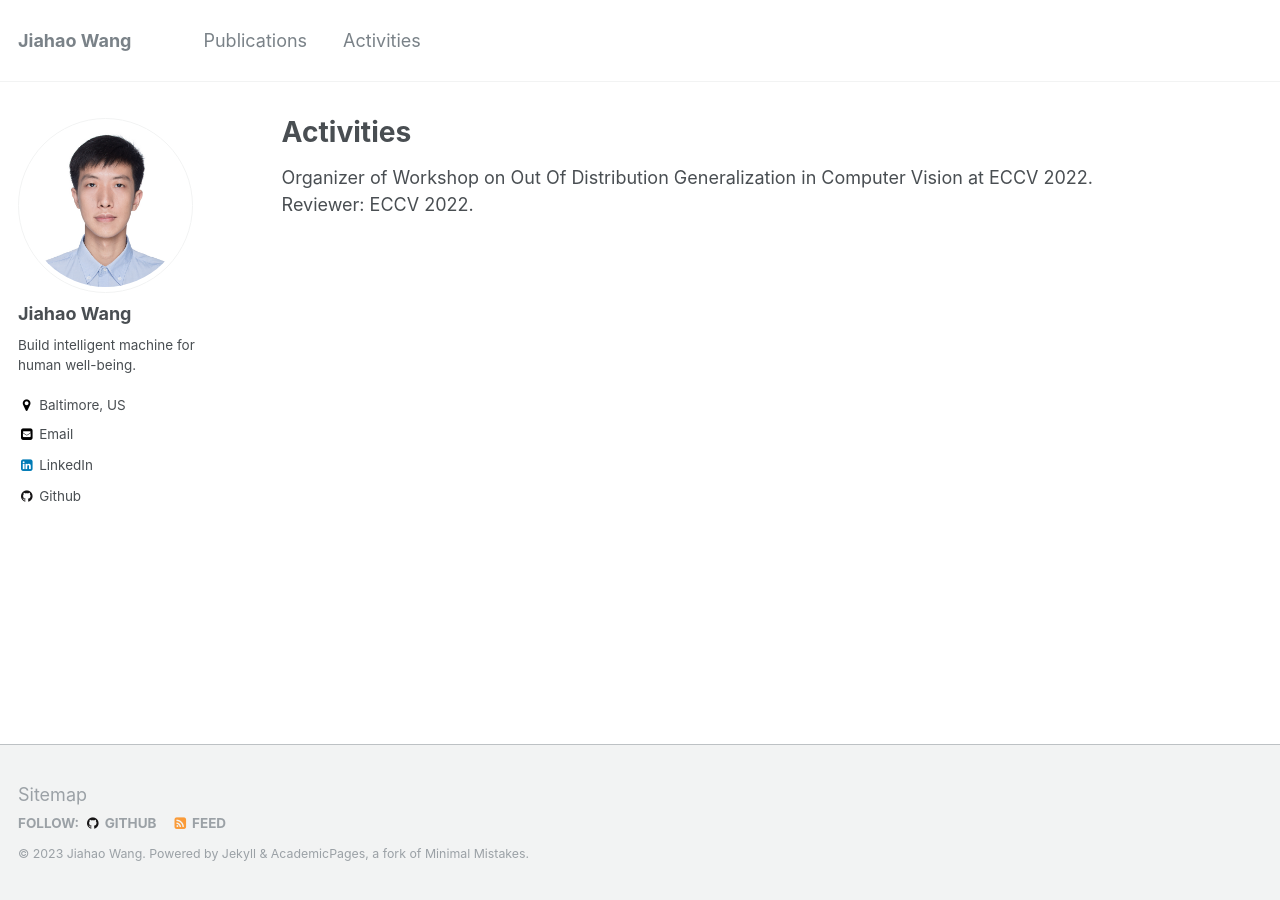
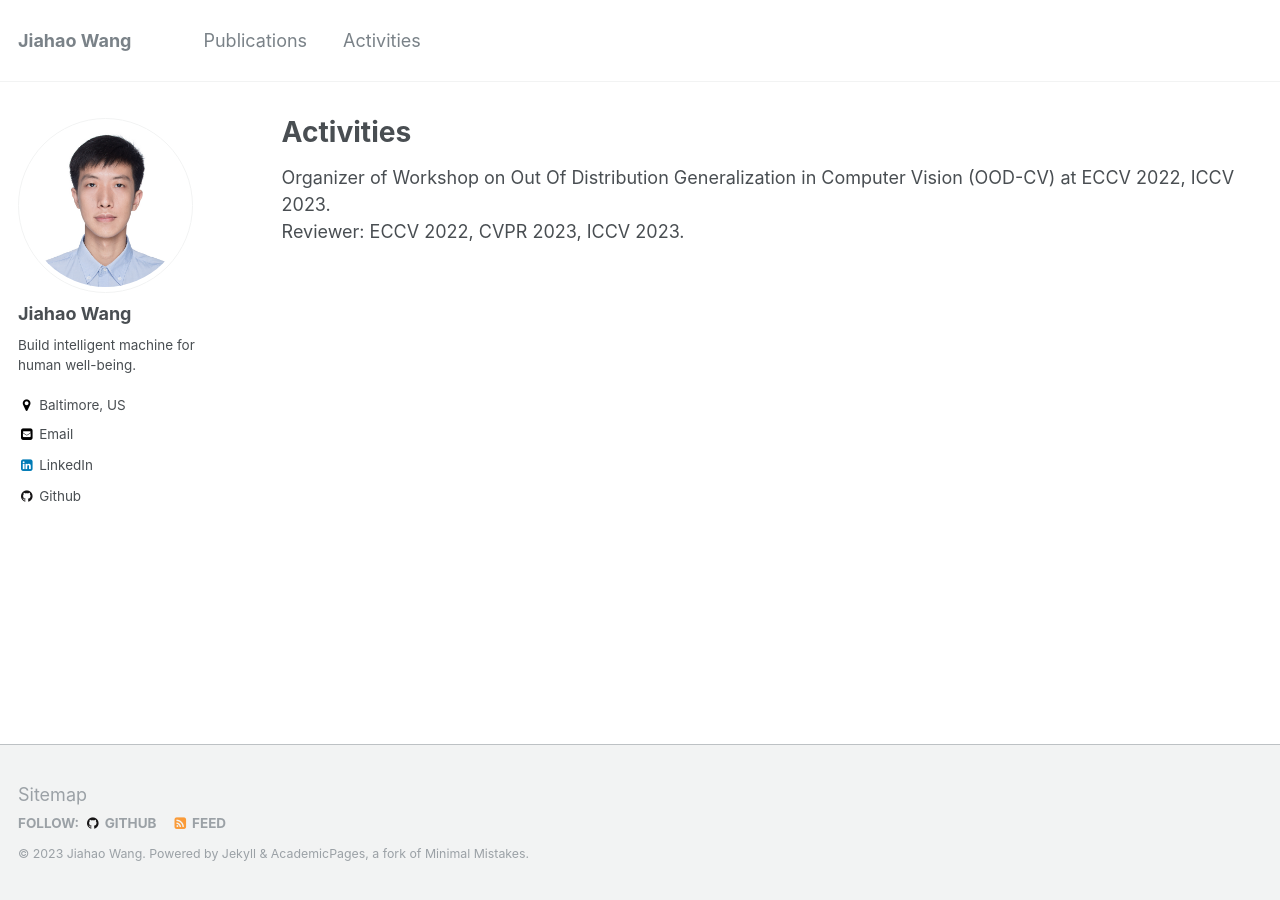
Before and after one commit to JiahaoPlus/JiahaoPlus.github.io, a Jekyll site: the page built from _pages/activities.md, in a window 1280 px wide. Built offline with Jekyll 4.4.1, drawn with Linux system fonts in a browser that asks for light colours.

Commit message:
update activities

```diff
--- a/_pages/activities.md
+++ b/_pages/activities.md
@@ -4,5 +4,5 @@ title: "Activities"
 permalink: /activities/
 author_profile: true
 ---
-Organizer of Workshop on Out Of Distribution Generalization in Computer Vision at ECCV 2022.<br>
-Reviewer: ECCV 2022.<br>
+Organizer of Workshop on Out Of Distribution Generalization in Computer Vision (OOD-CV) at ECCV 2022, ICCV 2023.<br>
+Reviewer: ECCV 2022, CVPR 2023, ICCV 2023.<br>
```
